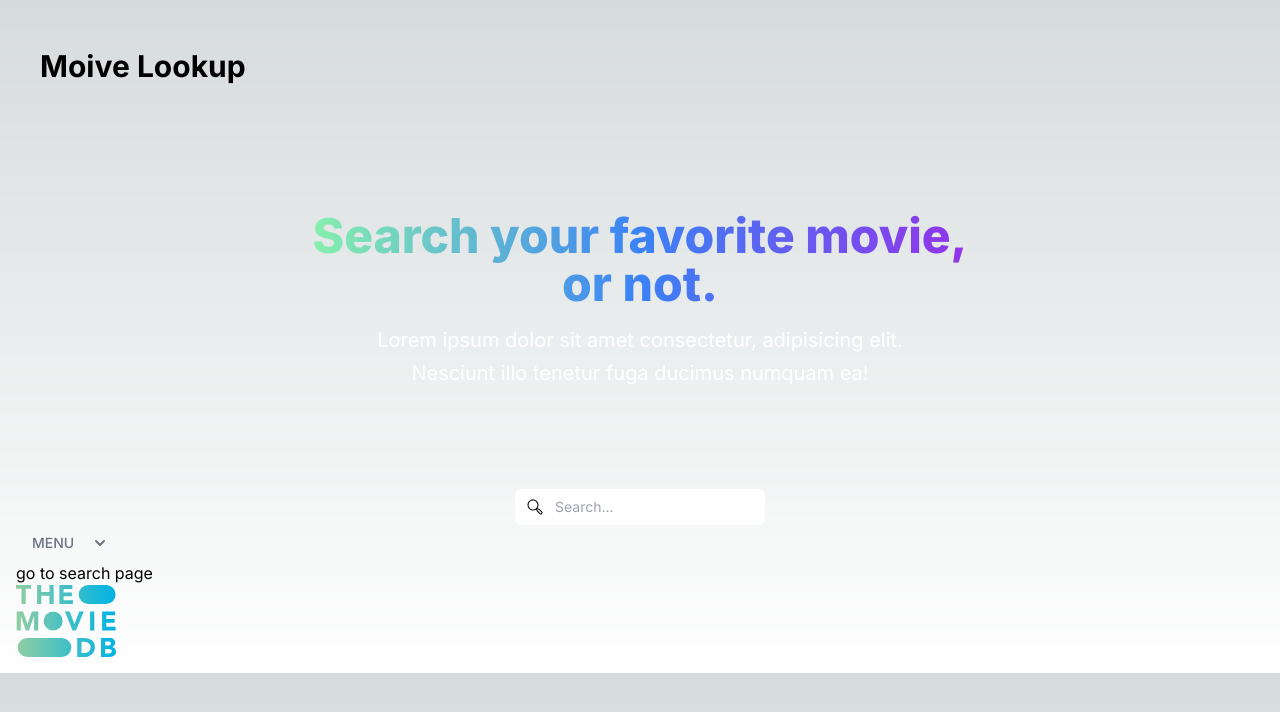
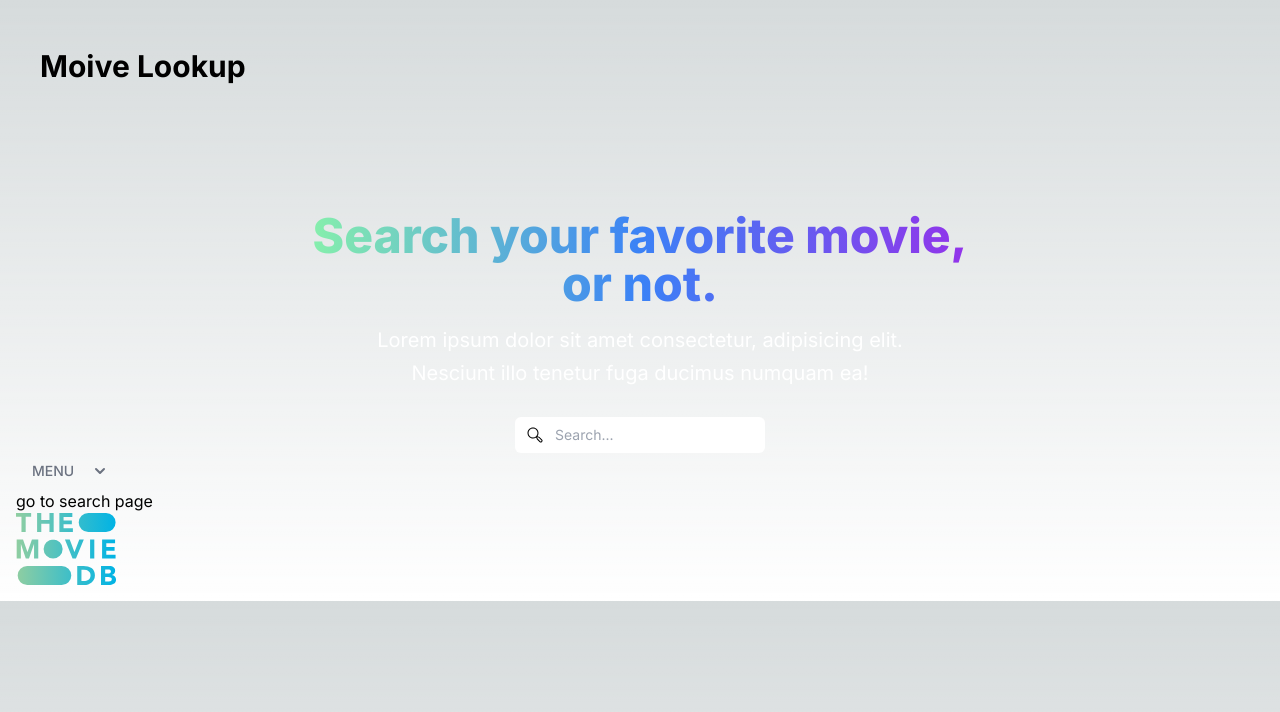
Before and after one commit to raihaneong/moive-lookup, a Next.js app: page / in a window 1280 px wide. Shown: the top 712 px of the page. Built offline with nearby package versions, Linux system fonts and the light colour scheme.

Commit message:
Delete padding

```diff
--- a/components/Header.tsx
+++ b/components/Header.tsx
@@ -1,7 +1,7 @@
 export default function Header() {
   return (
     <section className="text-white">
-      <div className="mx-auto max-w-screen-xl px-4 py-24 lg:flex lg:items-center">
+      <div className="mx-auto max-w-screen-xl px-4 py-24 pb-6 lg:flex lg:items-center">
         <div className="mx-auto max-w-3xl text-center selection:bg-fuchsia-300 selection:text-fuchsia-900">
           <h1 className="bg-gradient-to-r from-green-300 via-blue-500 to-purple-600 bg-clip-text text-3xl font-extrabold text-transparent sm:text-5xl">
             Search your favorite movie,
```
